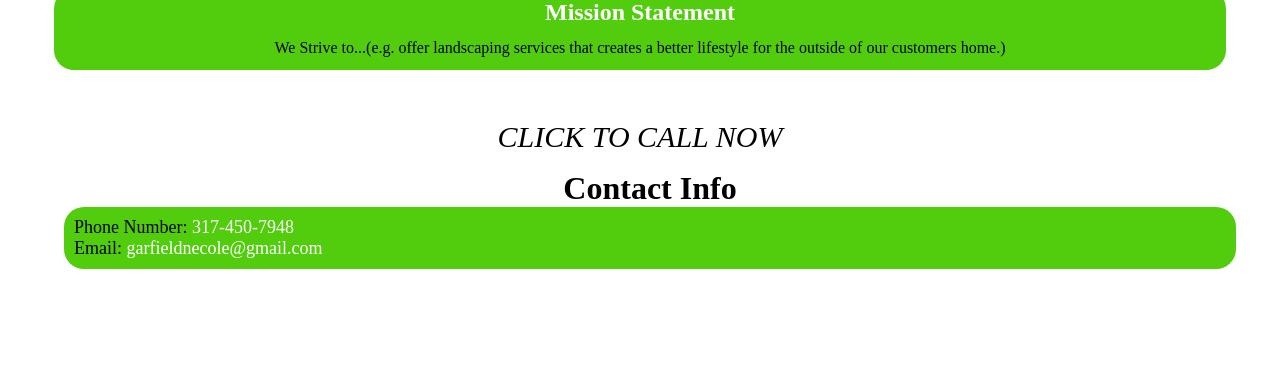
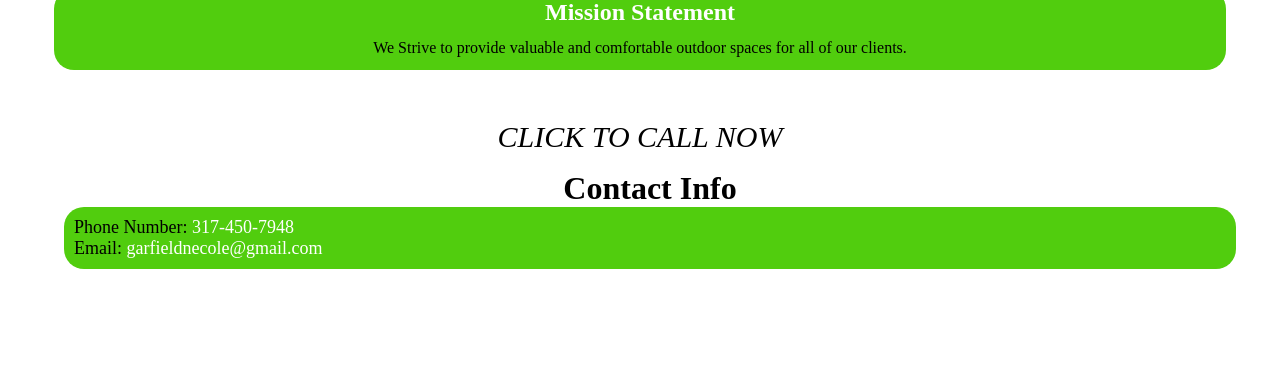
Before and after one commit to rd777rd/smallscapes, a Django app: page /about/ in a window 1280 px wide. Shown: the part 410-800 px from the top of the page. Run offline with Django 5.2, Linux system fonts and the light colour scheme; some web fonts are replaced.

Commit message:
Update about.html

```diff
--- a/smallscapesapp/templates/about.html
+++ b/smallscapesapp/templates/about.html
@@ -21,13 +21,13 @@
     <div class ="aboutTextcontainer">
         <h2 class="aboutTextcontainer_heading">About</h2>
          <!--<p>{{content.about}}</p>-->
-        <p class="aboutTextcontainer_text">SmallScapes is a landscaping / construction company that....(what you do) based in Indiana</p>
+        <p class="aboutTextcontainer_text">SmallScapes is a landscaping / construction company based in Indiana. We specialize in hardscaping outdoor spaces.</p>
     </div>
  </div>
  <div class="ar2">
     <div class="ar2_textContainer">
     <h2 class="ar2_heading">Mission Statement</h2>
-    <p class="ar2_text">We Strive to...(e.g. offer landscaping services that creates a better lifestyle for the outside of our customers home.)</p>
+    <p class="ar2_text">We Strive to provide valuable and comfortable outdoor spaces for all of our clients.</p>
  </div>
  <div class="ar3">
     <div class="ar3_textContainer">
```
